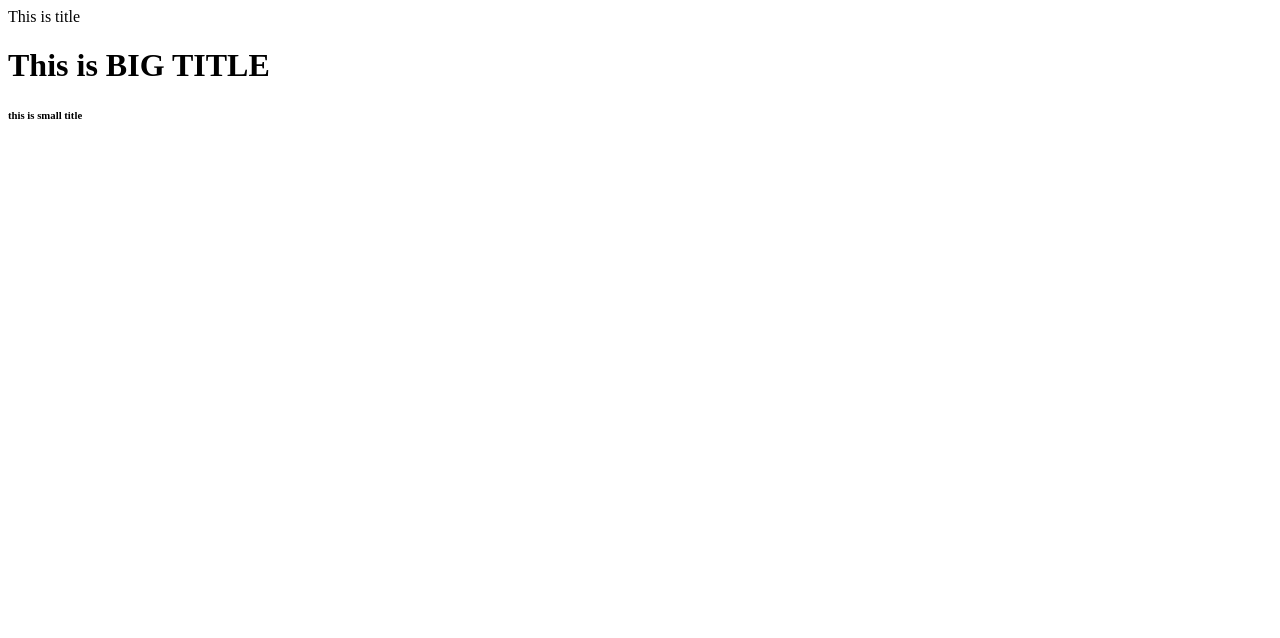
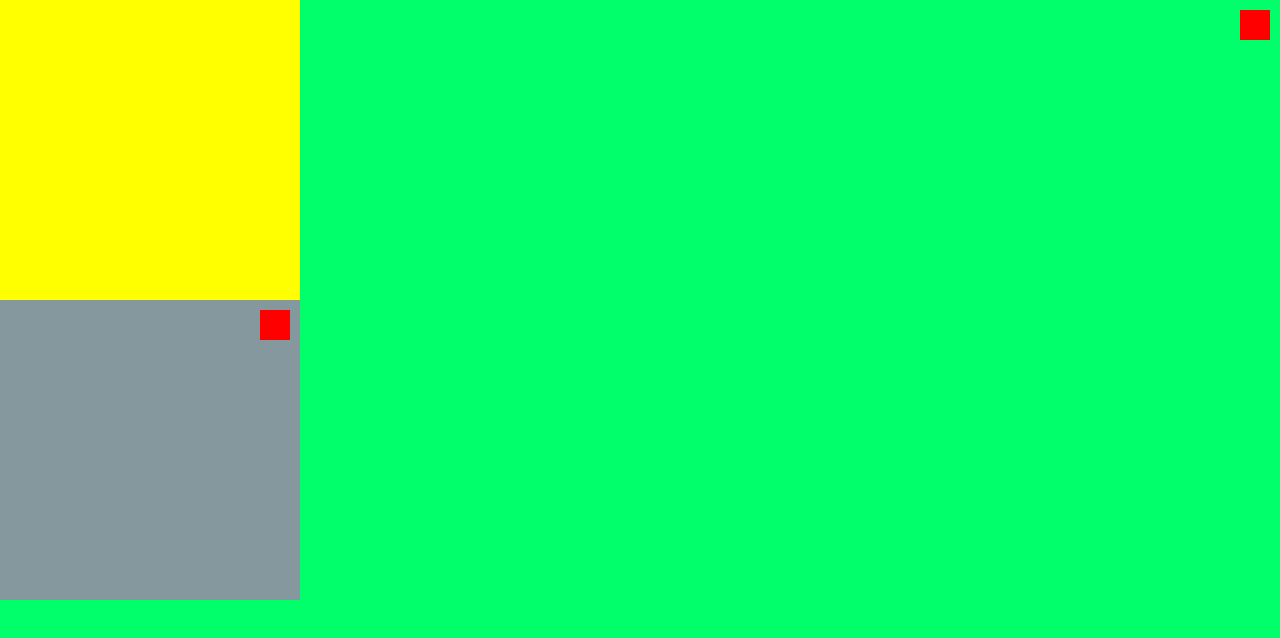
Before and after one commit to hionak/kakao-clone, a plain HTML site: page index.html in a window 1280 px wide. Shown: the top 638 px of the page. Drawn offline with Linux system fonts and the light colour scheme.

Commit message:
why child box follows boxtwo?
box-child position is absolute.
boxone position is static
boxtwo position is fixed.

```diff
--- a/index.html
+++ b/index.html
@@ -1,12 +1,19 @@
 <!DOCTYPE html>
 <html>
     <head>
-        <meta charset="utf-8">
+        <meta charset="UTF-8">
         <meta name="author" content="hionak">
-        <meta name="discription" content="Welcome to my kakao clone!"
-        <title>This is title</title>
+        <meta name="discription" content="Welcome to my kakao clone">
+        <title>this is title</title>
+        <link href="style.css" rel="stylesheet">
     </head>
     <body>
+        <div id="boxone">
+            <div class="box-child"></div>
+        </div>
+        <div id="boxtwo">
+            <div class="box-child"></div>
+        </div>
         <h1>This is BIG TITLE</h1>
         <h6>this is small title</h6>
     </body>
--- /dev/null
+++ b/style.css
@@ -0,0 +1,29 @@
+body,html{
+    height: 100%;
+    margin: 0;
+    padding: 0;
+}
+body{
+    height:400%;
+    background-color:rgb(0, 255, 106);
+}
+#boxone{
+    height:300px;
+    width:300px;
+    background-color:yellow;
+    position:static;
+}
+.box-child{
+    height:30px;
+    width:30px;
+    background-color:red;
+    position:absolute;
+    right:10px;
+    top:10px;
+}
+#boxtwo{
+    height:300px;
+    width:300px;
+    background-color:rgb(132, 152, 158);
+    position:fixed;
+}
```
